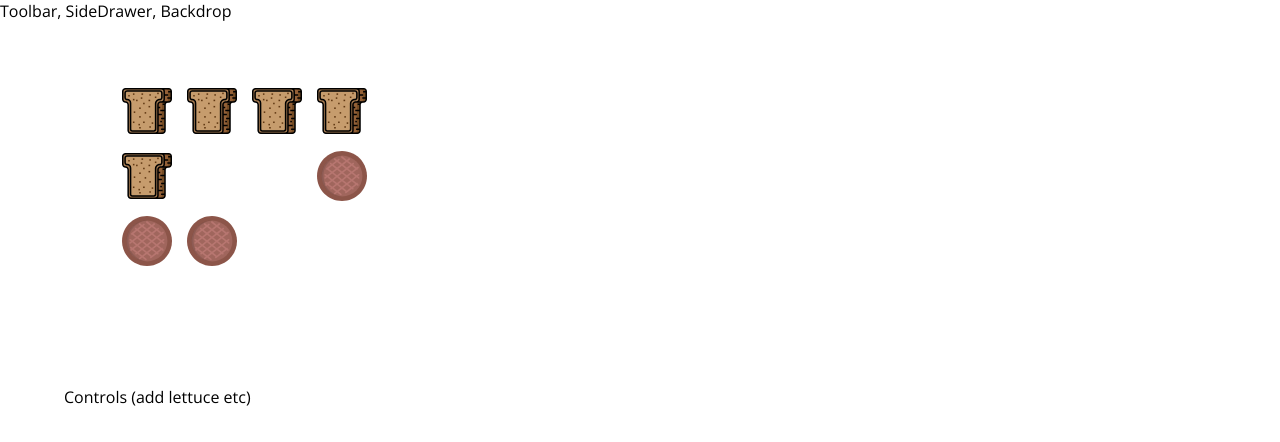
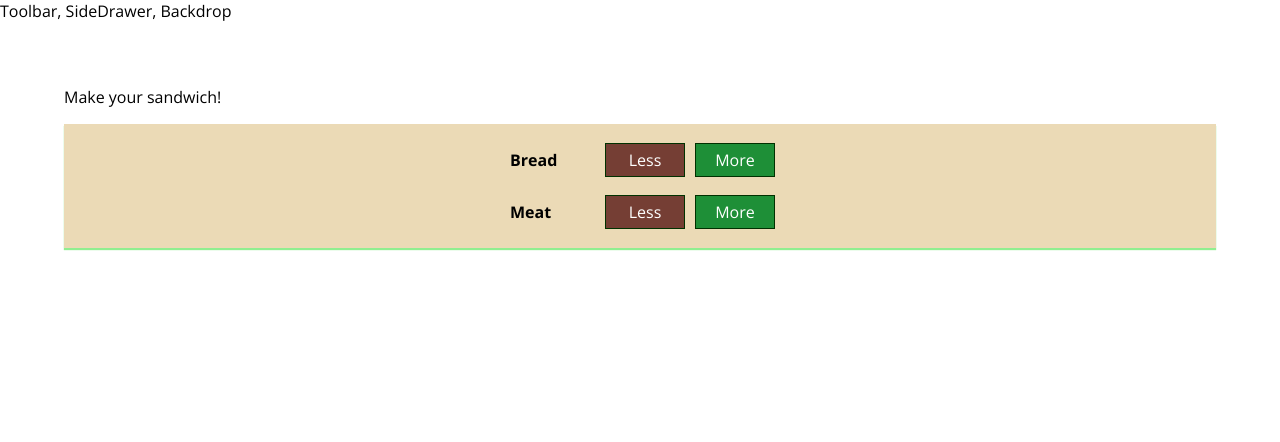
Before and after one commit to fluttercode9/react_project, a React app: page / in a window 1280 px wide. Shown: the top 442 px of the page. Built offline with nearby package versions, Linux system fonts and the light colour scheme.

Commit message:
add button

```diff
--- a/src/components/Sandwich/Sandwich.js
+++ b/src/components/Sandwich/Sandwich.js
@@ -3,23 +3,38 @@ import classes from './Sandwich.css';
 import Ingredient from './SandwichIngredients/Ingredient';
 
 const sandwich = (props) => {
-    const transformedIngredients= Object.keys(props.ingredients).map(igKey => {
 
-        return  [...Array(props.ingredients[igKey])].map((_,i) => {
-            console.log(_,i);
-            // console.log(igKey);
-            // console.log("value of i :  " + i)
-           return <Ingredient key = {igKey + i} type={igKey}/>
-        })
+
+    let transformed = Object.keys(props.ingredients);
+
+    transformed = transformed.map((ingredient) => {
+        return [...Array(props.ingredients[ingredient])].map((_,i)=>{ return (
+            <Ingredient key={ingredient+i} type={ingredient}/>
+        )})
     })
 
 
-    return(
-        <div className={classes.Sandwich}>
-            {transformedIngredients}
+     transformed = transformed.reduce((a,b)=>{
+         return a.concat(b)
+     }, []);
 
-        </div>
-    );
+
+
+  if (transformed.length === 0) {
+      return <div> <p>Make your sandwich!</p></div>
+  }
+  else {
+        return(
+            <div className={classes.Sandwich}>
+             {transformed}
+             </div>
+             );
+
+  }
+
+
 };
 
+
+
 export default sandwich;
--- /dev/null
+++ b/src/components/Sandwich/SandwichIngredients/Controls/Control/Control.css
@@ -0,0 +1,56 @@
+.BuildControl {
+    display: flex;
+    justify-content: space-between;
+    align-items: center;
+    margin: 5px 0;
+}
+
+.BuildControl button {
+    display: block;
+    font: inherit;
+    padding: 5px;
+    margin: 0 5px;
+    width: 80px;
+    border: 1px solid #003100;
+    cursor: pointer;
+    outline: none;
+}
+
+.BuildControl button:disabled {
+    background-color: #ade48e;
+    border: 1px solid #84af61;
+    color: rgb(131, 240, 180);
+    cursor: default;
+}
+
+.BuildControl button:hover:disabled {
+    background-color: #80ac86;
+    color: rgb(162, 211, 170);
+    cursor: not-allowed;
+}
+
+.Label {
+    padding: 10px;
+    font-weight: bold;
+    width: 80px;
+}
+
+.BuildControl .Less {
+    background-color: #753e34;
+    color: white;
+}
+
+.BuildControl .More {
+    background-color: #1e8f37;
+    color: white;
+}
+
+.BuildControl .Less:hover, .BuildControl .Less:active {
+    background-color: #72da72;
+    color: white;
+}
+
+.BuildControl .More:hover,.BuildControl .More:active {
+    background-color: #3f9962;
+    color: white;
+}
--- /dev/null
+++ b/src/components/Sandwich/SandwichIngredients/Controls/Control/Control.js
@@ -0,0 +1,13 @@
+import React from 'react';
+import classes from './Control.css';
+
+const control = (props) => (
+    <div className={classes.BuildControl}>
+        <div className={classes.Label}>{props.label}</div>
+        <button  className={classes.Less}>Less</button>
+        <button  className={classes.More} onClick={props.added}>More</button>
+    </div>
+
+);
+
+export default control;
--- /dev/null
+++ b/src/components/Sandwich/SandwichIngredients/Controls/Controls.css
@@ -0,0 +1,11 @@
+.Controls {
+    width : 100%;
+    background-color: rgb(235, 218, 182);
+    display: flex;
+    flex-flow: column;
+    align-items:center;
+    box-shadow: 0 2px 1px lightgreen;
+    margin:auto;
+    padding:10px 0;
+
+}
--- /dev/null
+++ b/src/components/Sandwich/SandwichIngredients/Controls/Controls.js
@@ -0,0 +1,28 @@
+
+import React from 'react';
+import classes from './Controls.css';
+import Control from './Control/Control';
+
+const labels = [
+    {label: 'Bread', type:'bread'},
+    {label:'Meat', type:'meat'}
+]
+
+const controls = (props) => (
+    <div className={classes.Controls}>
+
+        {labels.map(ctrl => {
+            return <Control  key={ctrl.type} label={ctrl.label} added = {()=>props.add(ctrl.type)} />
+        })}
+
+
+    </div>
+
+)
+
+
+
+
+
+
+export default controls;
--- a/src/components/containers/SandwichBuilder/SandwichBuilder.js
+++ b/src/components/containers/SandwichBuilder/SandwichBuilder.js
@@ -1,13 +1,38 @@
 import React, { Component, Fragment } from 'react';
 import Sandwich from '../../Sandwich/Sandwich';
+import Controls from '../../Sandwich/SandwichIngredients/Controls/Controls';
+
+const INGREDIENT_PRICES = {
+    salad: 0.3,
+    bread:1,
+    meat:5
+
+};
 
 class SandwichBuilder extends Component{ //class-based component bo manipulujemy state.
     state = {
         ingredients: {
-            bread:5,
-            salad:2,
-            meat:3
-        }
+            bread:0,
+            salad:0,
+            meat:0
+        },
+        totalPrice:5
+    }
+    addIngredient = (type) => {
+        const oldcount = this.state.ingredients[type];
+        const updatedcount = oldcount+1;
+        const updatedIngredients = {
+            ...this.state.ingredients
+        };
+        updatedIngredients[type] = updatedcount;
+        const priceAdd = INGREDIENT_PRICES[type];
+        const oldPrice = this.state.totalPrice;
+        const newPrice = oldPrice + priceAdd;
+
+        this.setState({totalPrice:newPrice, ingredients:updatedIngredients});
+
+    }
+    removeIngredient = (props) => {
     }
     render(){
 
@@ -16,7 +41,7 @@ class SandwichBuilder extends Component{ //class-based component bo manipulujemy
         return(
             <Fragment>
                 <Sandwich ingredients = {this.state.ingredients}/>
-                <div>Controls (add lettuce etc)</div>
+                <Controls add={this.addIngredient}/>
 
             </Fragment>
         )
```
